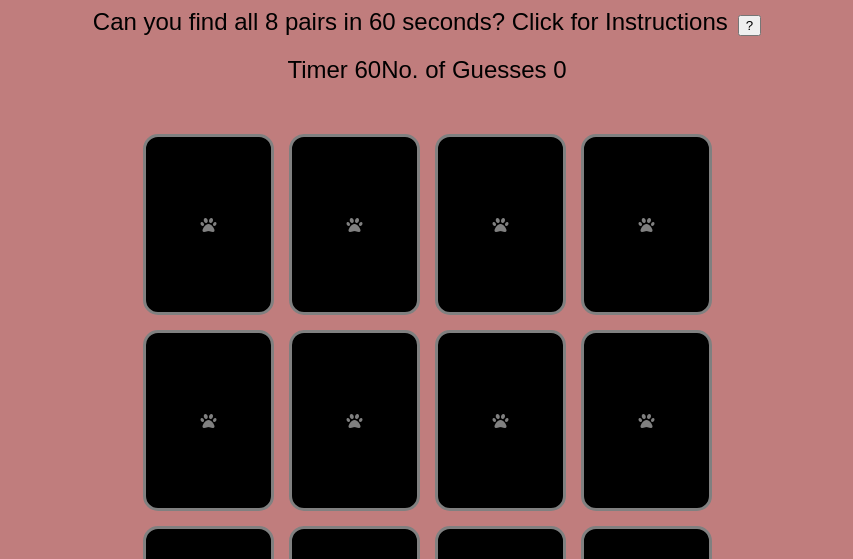
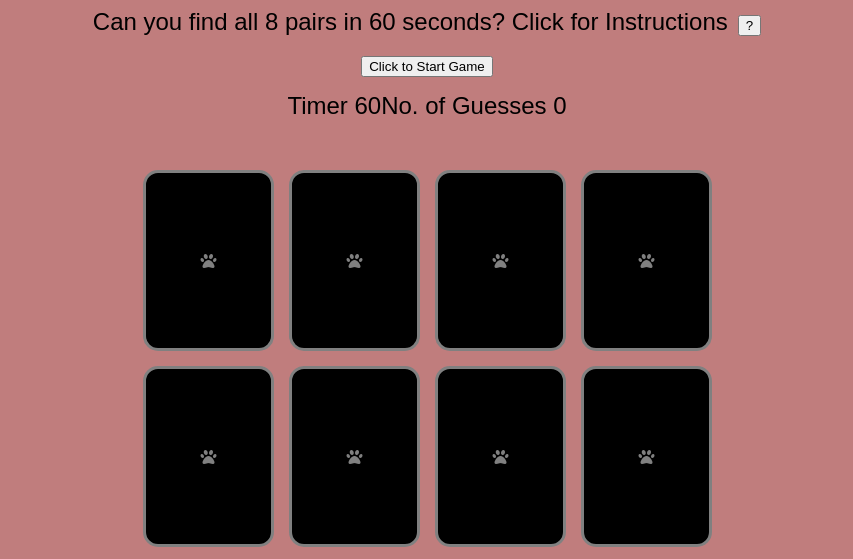
Before and after one commit to Barney40/perfect-pairs, a plain HTML site: page index.html in a window 1280 px wide. Shown: the part 170-729 px from the top of the page, without its empty margins (213-1066 px from the left). Drawn offline with Linux system fonts and the light colour scheme; a web font is replaced by a local one.

Commit message:
Add and style start button

```diff
--- a/assets/css/style.css
+++ b/assets/css/style.css
@@ -5,7 +5,7 @@ body {
     margin: 0;
 }
 
-/*heading/logo*/
+/*heading-logo*/
 
 .heading {
     font-size: 6em;
@@ -22,6 +22,13 @@ body {
     height: 128px;
     padding-right: 20px;
     padding-left: 20px;
+
+}
+
+/*start button*/
+
+.start-button {
+    text-align: center;
 }
 
 /*heading2*/
@@ -43,6 +50,7 @@ body {
     font-size: 1.5em;
     display: flex;
     justify-content: center;
+    margin-top: 15px;
 }
 
 /*games container*/
--- a/index.html
+++ b/index.html
@@ -18,6 +18,9 @@
     <h2 class="heading2">Can you find all 8 pairs in 60 seconds?
         <span>Click for Instructions<button class="instructions-button">?</button></span>
     </h2>
+    <div class="start-button">
+        <button>Click to Start Game</button>
+    </div>
     <div class="time-guess-container">
         <div class="timer-guesses">Timer
             <span>60</span>
```
